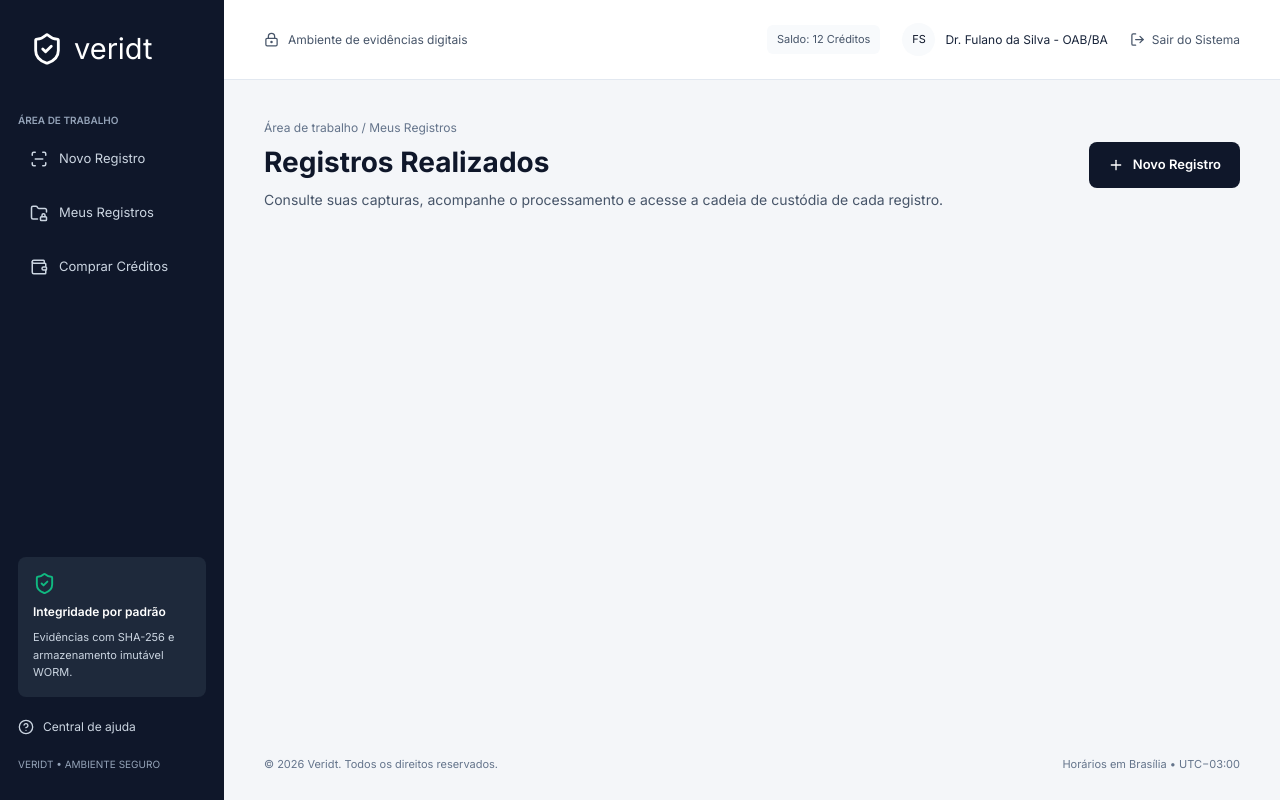
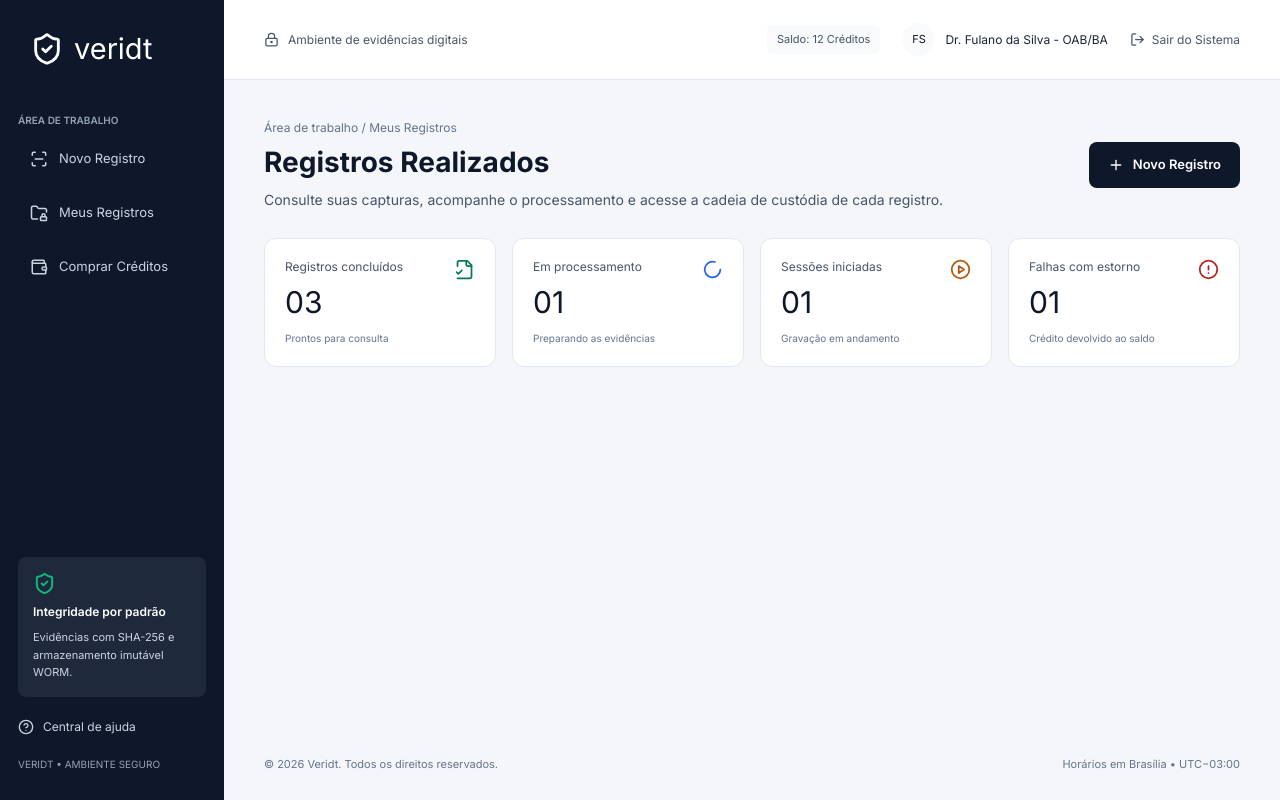
Before and after one commit to GiovannaFarani/trabalho_3_eng_soft, a SvelteKit app in the folder frontend/: page /records in a window 1280 px wide. Built offline with nearby package versions, Linux system fonts and the light colour scheme.

Commit message:
add informative cards

```diff
--- a/frontend/src/routes/(workspace)/records/+page.svelte
+++ b/frontend/src/routes/(workspace)/records/+page.svelte
@@ -1,12 +1,46 @@
 <script lang="ts">
-	import { Plus } from '@lucide/svelte';
+	import { CircleAlert, CirclePlay, FileCheck2, LoaderCircle, Plus } from '@lucide/svelte';
 	import { Button } from '#lib';
+
+	const metrics = [
+		{
+			title: 'Registros concluídos',
+			value: '03',
+			description: 'Prontos para consulta',
+			icon: FileCheck2,
+			iconClass: 'text-[#047857]'
+		},
+		{
+			title: 'Em processamento',
+			value: '01',
+			description: 'Preparando as evidências',
+			icon: LoaderCircle,
+			iconClass: 'text-[#2563eb]'
+		},
+		{
+			title: 'Sessões iniciadas',
+			value: '01',
+			description: 'Gravação em andamento',
+			icon: CirclePlay,
+			iconClass: 'text-[#b45309]'
+		},
+		{
+			title: 'Falhas com estorno',
+			value: '01',
+			description: 'Crédito devolvido ao saldo',
+			icon: CircleAlert,
+			iconClass: 'text-[#b91c1c]'
+		}
+	] as const;
 </script>
 
+<div class="flex flex-col gap-7">
 	<div class="flex flex-row items-center justify-between gap-6">
 		<div class="flex flex-col gap-2.25">
 			<p class="text-xs text-on-white-tertiary">Área de trabalho / Meus Registros</p>
-		<h1 class="text-[28px]! leading-tight! font-bold! text-on-white-main">Registros Realizados</h1>
+			<h1 class="text-[28px]! leading-tight! font-bold! text-on-white-main">
+				Registros Realizados
+			</h1>
 			<p class="text-sm leading-[150%] text-on-white-secondary">
 				Consulte suas capturas, acompanhe o processamento e acesse a cadeia de custódia de cada
 				registro.
@@ -18,3 +52,23 @@
 			Novo Registro
 		</Button>
 	</div>
+
+	<section
+		class="grid grid-cols-1 gap-4 sm:grid-cols-2 xl:grid-cols-4"
+		aria-label="Visão geral dos registros"
+	>
+		{#each metrics as metric (metric.title)}
+			{@const Icon = metric.icon}
+			<div
+				class="flex flex-row items-start justify-between gap-4.5 rounded-xl border border-card-border bg-white p-5"
+			>
+				<div class="flex flex-1 flex-col gap-2.25">
+					<p class="text-xs text-on-white-secondary">{metric.title}</p>
+					<p class="text-[30px] leading-tight font-normal text-on-white-main">{metric.value}</p>
+					<p class="text-[10px] text-on-white-tertiary">{metric.description}</p>
+				</div>
+				<Icon class="size-[21px] shrink-0 {metric.iconClass}" />
+			</div>
+		{/each}
+	</section>
+</div>
```
Lines whose indentation alone changed are shown as unchanged.
